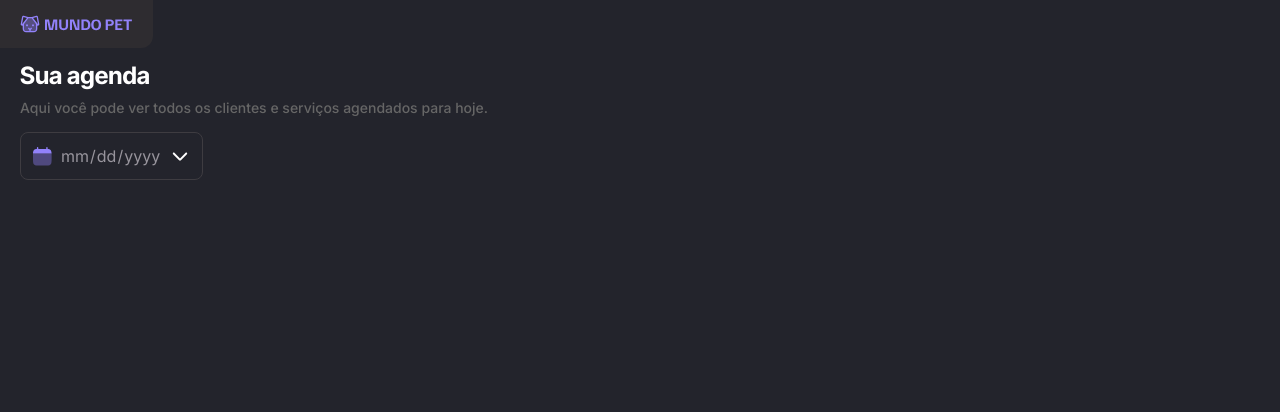
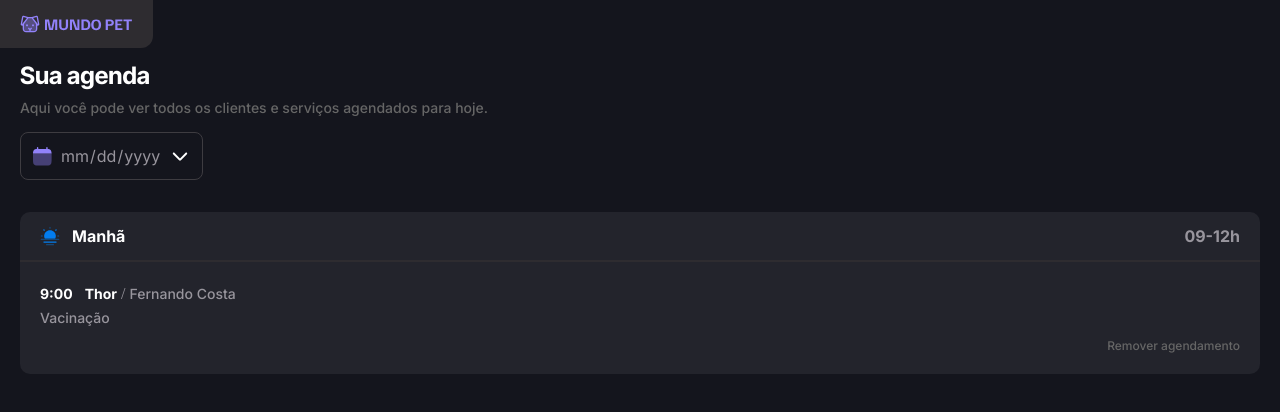
Before and after one commit to Augusto-Otavio/pet-shop-appointments, a plain HTML site: page index.html in a window 1280 px wide. Drawn offline with Linux system fonts and the light colour scheme.

Commit message:
creating the appointment periods

```diff
--- a/index.html
+++ b/index.html
@@ -27,6 +27,33 @@
           <img src="/assets/icons/arrow.svg" alt="Ícone de seta">
         </div>
     </section>
+
+    <section id="appointment-periods">
+      <div class="morning">
+        <div>
+          <header>
+            <img src="/assets/icons/sun.svg" alt="Ícone de sol azul">
+            <h3>Manhã</h3>
+          </header>
+          <span class="date-morning">09-12h</span>
+        </div>
+        <span class="diviser"></span>
+
+        <div class="owner-information">
+          <div class="appointment-information">
+            <strong class="appointment-date">9:00</strong>
+            <span class="pet-name">Thor</span>
+            <div class="separate">/</div>
+            <span class="owner-name">Fernando Costa</span>
+          </div>
+
+          <div class="service-description">
+            <span class="service-name">Vacinação</span>
+          </div>
+            <span class="remove-appointment">Remover agendamento</span>
+        </div>
+      </div>
+    </section>
   </div>
 </body>
 </html>
--- /dev/null
+++ b/styles/appointments.css
@@ -0,0 +1,86 @@
+.morning {
+  margin-top: 2rem;
+
+  width: 100%;
+  height: auto;
+  background-color: var(--background-tertiary);
+  border-radius: 0.625rem;
+
+  & > div {
+    display: flex;
+    padding: 0.75rem 1.25rem;
+
+    & .date-morning {
+      font: var(--label-large);
+      margin-left: auto;
+      color: var(--content-secondary);
+    }
+  }
+
+  header {
+    display: flex;
+    align-items: center;
+
+    & img {
+      margin-right: 0.75rem;
+    }
+
+    h3 {
+      font: var(--label-large);
+      color: var(--content-primary);
+    }
+  }
+
+  .diviser {
+    display: flex;
+    border: 1px solid #2e2c30;
+    width: 100%;
+  }
+
+  .owner-information {
+    display: flex;
+    flex-direction: column;
+
+    padding: 1.25rem;
+    .appointment-information {
+      display: flex;
+      align-items: center;
+
+      & .appointment-date {
+        font: var(--label-medium);
+        margin-right: 0.75rem;
+        color: var(--content-primary);
+      }
+
+      & .pet-name {
+        font: var(--label-medium);
+        color: var(--content-primary);
+        margin-right: 0.25rem;
+      }
+
+      & .owner-name {
+        font: var(--paragraph-medium);
+        color: var(--content-secondary);
+      }
+
+      & .separate {
+        margin-right: 0.25rem;
+        color: var(--content-secondary);
+      }
+    }
+
+    .service-description {
+      & .service-name {
+        font: var(--paragraph-medium);
+        color: var(--content-secondary);
+      }
+    }
+
+    .remove-appointment {
+      font: var(--paragraph-small);
+      margin-top: 0.5rem;
+      margin-left: auto;
+      color: var(--content-tertiary);
+    }
+  }
+}
--- a/styles/global.css
+++ b/styles/global.css
@@ -50,7 +50,7 @@
 }
 
 body {
-  background-color: var(--background-tertiary);
+  background-color: #14151d;
 }
 
 .container {
--- a/styles/index.css
+++ b/styles/index.css
@@ -2,3 +2,4 @@
 @import url(utility.css);
 @import url(header.css);
 @import url(schedule.css);
+@import url(appointments.css);
--- a/styles/schedule.css
+++ b/styles/schedule.css
@@ -10,7 +10,7 @@
     margin-bottom: 0.75rem;
   }
 
-  .input-date {
+  & .input-date {
     width: 11.4375rem;
     height: 3rem;
     border: 1px solid var(--border-primary);
--- a/styles/utility.css
+++ b/styles/utility.css
@@ -11,3 +11,7 @@
   font: var(--paragraph-medium);
   color: var(--content-tertiary);
 }
+
+.flex {
+  display: flex;
+}
```
Also changed, not shown: assets/icons/sun.svg (added).
